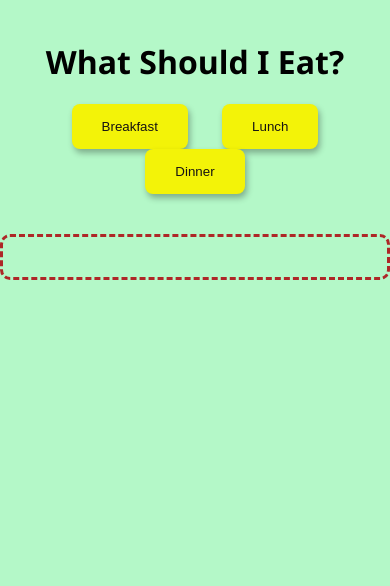
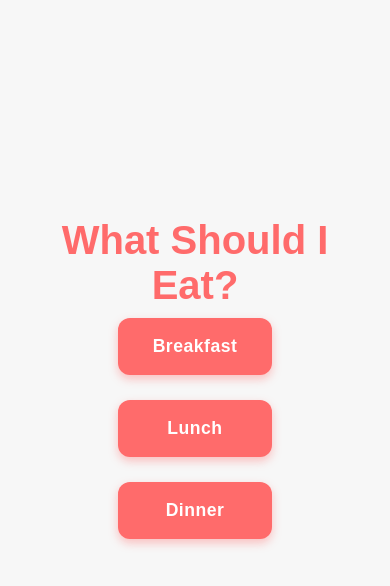
Before and after one commit to exo213/RANDOMISER, a plain HTML site: page index.html in a window 390 px wide. Drawn offline with Linux system fonts and the light colour scheme.

Commit message:
Update style.css

```diff
--- a/style.css
+++ b/style.css
@@ -1,47 +1,124 @@
+/*
+ * Enhanced CSS with a Coral/Teal Theme and improved aesthetics
+ * New Color Palette:
+ * Background: #F7F7F7 (Very Light Gray)
+ * Text: #333333 (Dark Gray)
+ * Accent/Buttons: #FF6B6B (Coral)
+ * Result Text/Border: #1ABC9C (Emerald Teal)
+ */
+
 body {
-    color: #000000;
-    font-family: 'Segoe UI', Tahoma, Geneva, Verdana, sans-serif;
+    /* New background color for a clean slate */
+    background-color: #F7F7F7;
+    color: #333333; /* Darker text for better readability */
+    /* Updated, modern sans-serif font */
+    font-family: 'Inter', sans-serif;
     text-align: center;
-    margin: 40px auto;
-    max-width: 600px;
-    background-color: #B4F8C8
+    margin: 0;
+    padding: 50px 20px;
+    min-height: 100vh;
+    display: flex;
+    flex-direction: column;
+    align-items: center;
+    justify-content: center;
+}
+
+.container {
+    max-width: 700px; /* Slightly wider max-width for balance */
+    width: 100%;
+    background-color: white;
+    padding: 40px;
+    border-radius: 20px;
+    /* Optional: subtle background shadow to lift the content off the page */
+    box-shadow: 0 10px 30px rgba(0, 0, 0, 0.1);
+}
+
+h1 {
+    font-family: 'Nunito', sans-serif;
+    font-size: 2.5em;
+    color: #FF6B6B;
+    margin-bottom: 5px;
+}
+
+.subtitle {
+    font-size: 1.1em;
+    color: #666;
+    margin-bottom: 30px;
 }
 
 .meal-buttons {
-    margin-bottom: 30px;
+    margin-bottom: 40px; /* Increased spacing */
+    display: flex;
+    gap: 15px;
+    justify-content: center;
+    flex-wrap: wrap; /* Ensure responsiveness on small screens */
 }
 
 .meal-buttons button {
-    background-color: #f3f308 ;
-    color: rgb(22, 19, 19);
+    /* New inviting coral color for buttons */
+    background-color: #FF6B6B;
+    color: white; /* White text on coral for contrast */
     border: none;
-    border-radius: 8px;
-    padding: 15px 30px;
-    margin: 0 15px;
+    border-radius: 12px; /* Modern, slightly rounded corners */
+    padding: 18px 35px; /* Increased padding */
+    flex-grow: 1; /* Allow buttons to grow on smaller screens */
+    max-width: 45%; /* Limit width on larger screens */
+    font-size: 1.1em; /* Slightly larger font */
+    font-weight: 700;
     cursor: pointer;
-    box-shadow: 2px 4px 6px rgba(0, 0, 0, 0.3);
-    transition: all 0.3s ease;
+    /* More sophisticated, softer shadow */
+    box-shadow: 0 4px 10px rgba(255, 107, 107, 0.4);
+    transition: all 0.2s ease;
+    letter-spacing: 0.5px;
 }
 
 .meal-buttons button:hover {
-    background-color: #f3f308 ;
-    transform: translateY(-3px);
-    box-shadow: 3px 6px 8px rgba(0, 0, 0, 0.4);
+    background-color: #e65c5c; /* Slightly darker coral on hover */
+    /* Lift and enlarge the shadow for a clear press effect */
+    transform: translateY(-2px);
+    box-shadow: 0 8px 15px rgba(255, 107, 107, 0.6);
+}
+
+/* Responsive adjustment for buttons */
+@media (max-width: 600px) {
+    .meal-buttons button {
+        max-width: 100%;
+        margin: 5px 0;
+    }
+    .meal-buttons {
+        flex-direction: column;
+    }
 }
 
 #foodResult {
-    font-size: 30px;
-    font-weight: bold;
-    color: #ae2727;
-    border: 3px dashed #ae2727;
-    padding: 20px;
-    margin-top: 40px;
-    border-radius: 10px;
-    animation: foodReveal 0.5s ease-in-out 3s forwards;
+    font-size: 36px;
+    /* A bold, fun font for the result reveal */
+    font-family: 'Nunito', sans-serif;
+    font-weight: 900;
+    color: #1ABC9C; /* Striking Emerald Teal for the reveal */
+    /* Clean, solid border */
+    border: 4px solid #1ABC9C;
+    padding: 30px;
+    margin-top: 50px;
+    border-radius: 15px;
+    /* Initial state set to hidden before animation */
+    opacity: 0;
+    transform: scale(0.5) rotate(-5deg); /* Match 0% keyframe */
+    min-height: 50px; /* Ensure space before result appears */
+    display: flex;
+    align-items: center;
+    justify-content: center;
+    text-shadow: 1px 1px 3px rgba(26, 188, 156, 0.2);
 }
 
+/* The animation property is added/removed via JS to trigger the effect */
+.revealed {
+    animation: foodReveal 0.4s cubic-bezier(0.68, -0.55, 0.27, 1.55) forwards;
+}
+
+/* Updated Keyframe Animation: Bounce-in effect */
 @keyframes foodReveal {
-    0% { opacity: 0; transform: scale(0.8); }
-    50% { transform: scale(1.1); } /* Midpoint with zoom-in */
-    100% { opacity: 1; transform: scale(1); }
+    0% { opacity: 0; transform: scale(0.5) rotate(-5deg); }
+    70% { transform: scale(1.05) rotate(2deg); } /* Overshoot for a bounce */
+    100% { opacity: 1; transform: scale(1) rotate(0); }
 }
```
